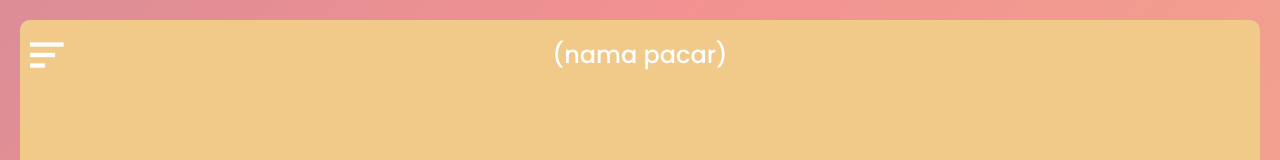
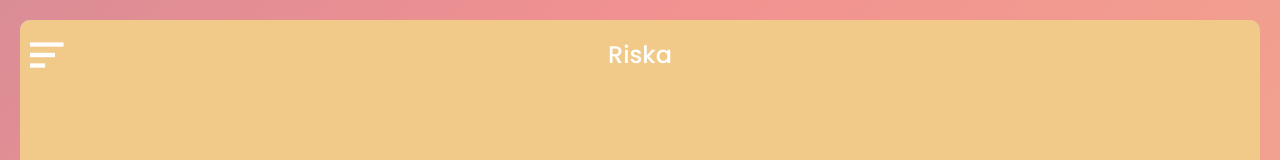
Before and after one commit to helman3/Riska, a plain HTML site: page index.html in a window 1280 px wide. Both pictures are taken after a click on the button "Mulai Sekarang". Shown: the top 160 px of the page. Drawn offline with nearby package versions, Linux system fonts and the light colour scheme.

Commit message:
index.html

```diff
--- a/index.html
+++ b/index.html
@@ -55,7 +55,7 @@
         </div>
       </section>
       <section class="halaman4 dalemnya_halaman" onclick="PindahKeHalaman(3)">
-        <h1 class="judul_halaman">(nama pacar)</h1>
+        <h1 class="judul_halaman">Riska</h1>
         <br>
         <h1 id="waktu"></h1>
         <script type="text/javascript">
```
